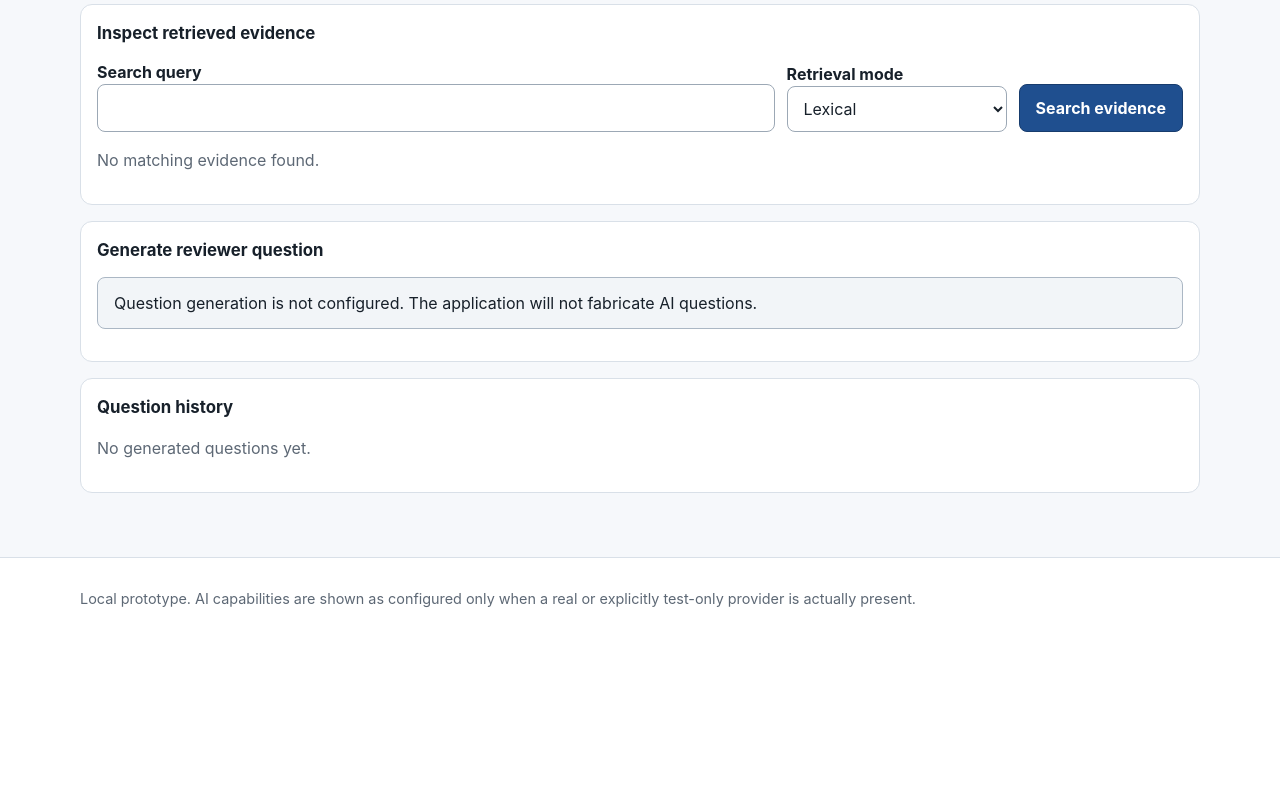
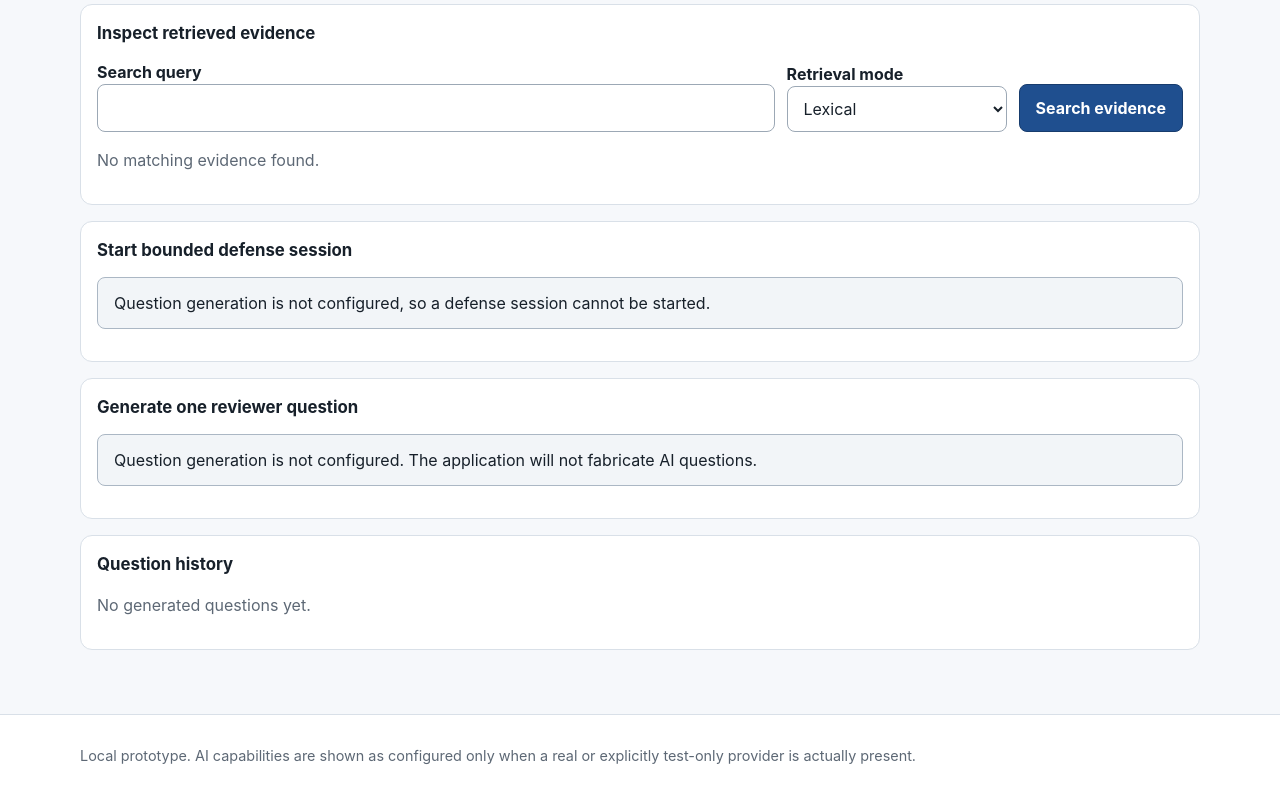
Before and after one commit to AjStyles20/All-Project, a FastAPI app: template projects/project-001-ai-defense-simulator/app/templates/workspace.html in a window 1280 px wide. Shown: the part 557-1354 px from the top of the page. Before the commit the page ends 1165 px from the top, so only its background shows below. Run offline with FastAPI, Linux system fonts and the light colour scheme; the template is opened without the code that fills it, so the values that code supplies are empty.

Commit message:
P001 F008 expose defense session start in workspace UI

```diff
--- a/projects/project-001-ai-defense-simulator/app/templates/workspace.html
+++ b/projects/project-001-ai-defense-simulator/app/templates/workspace.html
@@ -81,8 +81,40 @@
   {% endif %}
 </section>
 
+<section class="panel" aria-labelledby="session-title">
+  <h2 id="session-title">Start bounded defense session</h2>
+  {% if question_configured %}
+    <form method="post" action="/ui/workspaces/{{ workspace.id }}/sessions">
+      <label for="session-topic">Topic or evidence query</label>
+      <input id="session-topic" name="topic" type="text" maxlength="500" required>
+
+      <label for="session-reviewer-role">Reviewer role</label>
+      <select id="session-reviewer-role" name="reviewer_role">
+        <option value="technical">Technical reviewer</option>
+        <option value="methodology">Methodology reviewer</option>
+        <option value="evidence">Evidence / skeptical reviewer</option>
+        <option value="security_privacy">Security & privacy reviewer</option>
+        <option value="product_usability">Product / usability reviewer</option>
+      </select>
+
+      <label for="session-retrieval-mode">Retrieval mode</label>
+      <select id="session-retrieval-mode" name="retrieval_mode">
+        <option value="hybrid">Hybrid</option>
+        <option value="lexical">Lexical</option>
+      </select>
+
+      <label for="session-max-turns">Maximum reviewer turns</label>
+      <input id="session-max-turns" name="max_turns" type="number" min="1" max="10" value="5" required>
+      <p class="hint">The reviewer stops when no useful evidence-grounded challenge remains or the turn limit is reached.</p>
+      <button type="submit">Start defense session</button>
+    </form>
+  {% else %}
+    <div class="notice neutral" role="status">Question generation is not configured, so a defense session cannot be started.</div>
+  {% endif %}
+</section>
+
 <section class="panel" aria-labelledby="question-title">
-  <h2 id="question-title">Generate reviewer question</h2>
+  <h2 id="question-title">Generate one reviewer question</h2>
   {% if question_configured %}
     <form method="post" action="/ui/workspaces/{{ workspace.id }}/questions">
       <label for="topic">Topic or evidence query</label>
@@ -105,9 +137,7 @@
       <button type="submit">Generate question</button>
     </form>
   {% else %}
-    <div class="notice neutral" role="status">
-      Question generation is not configured. The application will not fabricate AI questions.
-    </div>
+    <div class="notice neutral" role="status">Question generation is not configured. The application will not fabricate AI questions.</div>
   {% endif %}
 </section>
 
```
